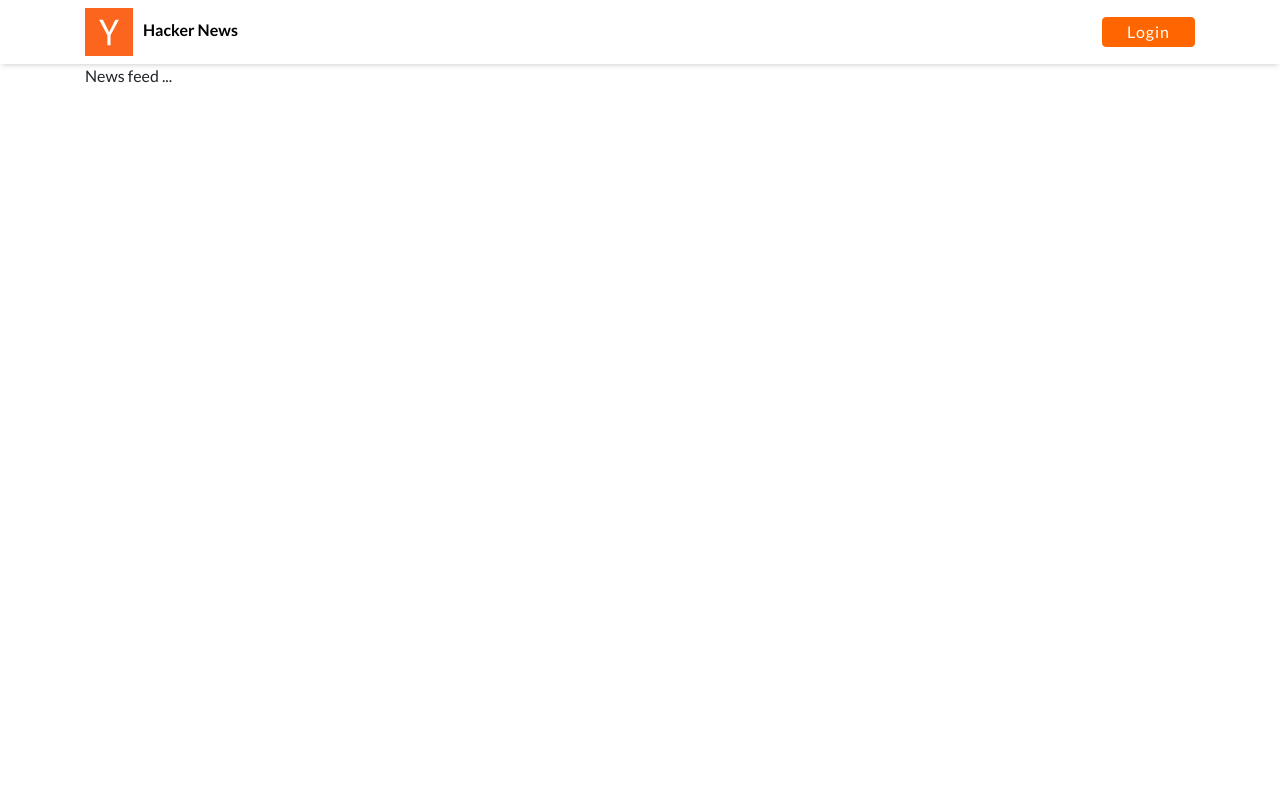
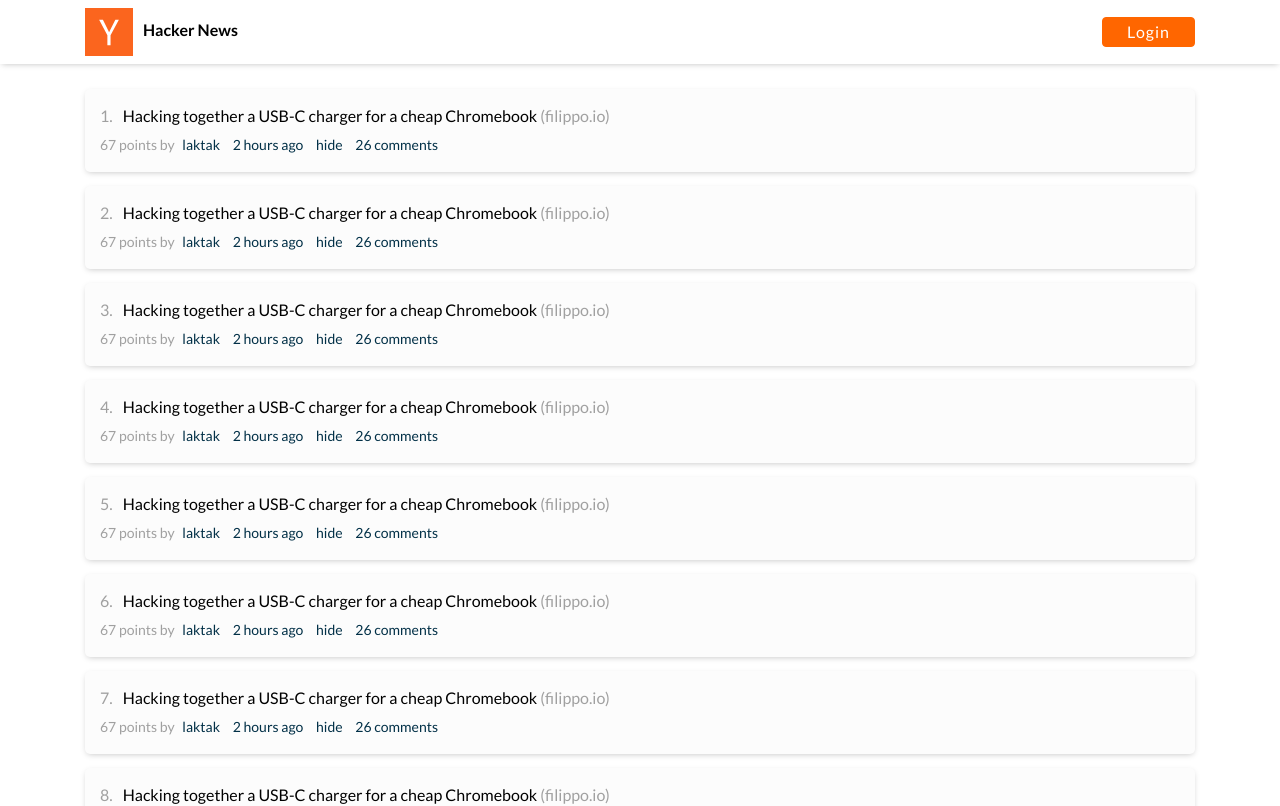
Before and after one commit to nparoski/hacker-news, a React (Create React App) app: page / in a window 1280 px wide. Shown: the top 806 px of the page. Built offline with nearby package versions, Linux system fonts and the light colour scheme.

Commit message:
Styled post previews.

```diff
--- a/src/components/feed/Feed.js
+++ b/src/components/feed/Feed.js
@@ -1,9 +1,32 @@
 import React from 'react'
 
 export default function Feed() {
+
+  const showPosts = () => {
+    return (
+      <article className="feed__post">
+        <p className="feed__title"><a href="#" className="feed__post-link">Hacking together a USB-C charger for a cheap Chromebook</a> <a href="#" className="feed__src">(filippo.io)</a></p>
+        <p className="feed__meta">
+          67 points by <button>laktak</button> <button>2 hours ago</button> <button>hide</button> <button>26 comments</button>
+        </p>
+      </article>
+    )
+  }
+
   return (
-    <main>
-      News feed ...
+    <main className="feed">
+      {showPosts()}
+      {showPosts()}
+      {showPosts()}
+      {showPosts()}
+      {showPosts()}
+      {showPosts()}
+      {showPosts()}
+      {showPosts()}
+      {showPosts()}
+      {showPosts()}
+      {showPosts()}
+      {showPosts()}
     </main>
   )
 }
--- a/src/sass/abstracts/_mixins.scss
+++ b/src/sass/abstracts/_mixins.scss
@@ -3,3 +3,9 @@
   -moz-box-shadow: 0px 2px 6px -2px rgba(0,0,0,0.25);
   box-shadow: 0px 2px 6px -2px rgba(0,0,0,0.25);
 }
+
+@mixin button-reset{
+  background: none;
+  padding: 0;
+  border: 0;
+}
--- a/src/sass/abstracts/_variables.scss
+++ b/src/sass/abstracts/_variables.scss
@@ -16,7 +16,7 @@ $text-xs: .75rem; /* 12px */
 $brand-primary: #ff6600;
 $brand-secondary: #023047;
 
-$light-gray: #f6f6ef;
+$light-gray: #fcfcfc;
 $dark-gray:#828282;
 $dark-orange:#ff3c00;
 $white: #ffffff;
--- a/src/sass/base/_base.scss
+++ b/src/sass/base/_base.scss
@@ -1,3 +1,11 @@
 html{
   font-size: $rem;
 }
+
+a{
+  color: $black;
+  &:hover{
+    text-decoration: none;
+    color: $brand-secondary;
+  }
+}
--- /dev/null
+++ b/src/sass/layout/_feed.scss
@@ -0,0 +1,45 @@
+.feed{
+  padding: 25px 0;
+  counter-reset: feed;
+  &__post{
+    counter-increment: feed;
+    background: $light-gray;
+    padding: 15px;
+    border-radius: 5px;
+    margin-bottom: px-rem(14px);
+    @include light-dropshadow;
+  }
+  &__title{
+    margin-bottom: .25rem;
+    &::before{
+      margin-right: px-rem(10px);
+      color: rgba($dark-gray, .75);
+      content: "" counter(feed) ".";
+    }
+  }
+  &__post-link{
+    &:hover{
+      color: $brand-primary;
+      text-decoration: underline;
+    }
+  }
+  &__src{
+    color: rgba($dark-gray, .75);
+    cursor: pointer;
+  }
+  &__meta{
+    margin-bottom: 0;
+    color: rgba($dark-gray, .75);
+    font-size: $text-s;
+    button{
+      @include button-reset;
+      color: $brand-secondary;
+      border-radius: 5px;
+      padding: 2px 5px;
+      &:hover{
+        color: $dark-orange;
+        background: rgba($dark-gray, .15);
+      }
+    }
+  }
+}
--- a/src/sass/main.scss
+++ b/src/sass/main.scss
@@ -12,6 +12,7 @@
 
 // 4. Layout-related sections
 @import "./layout/navbar";
+@import "./layout/feed";
 
 // 5. Components
 @import "./components/button";
```
